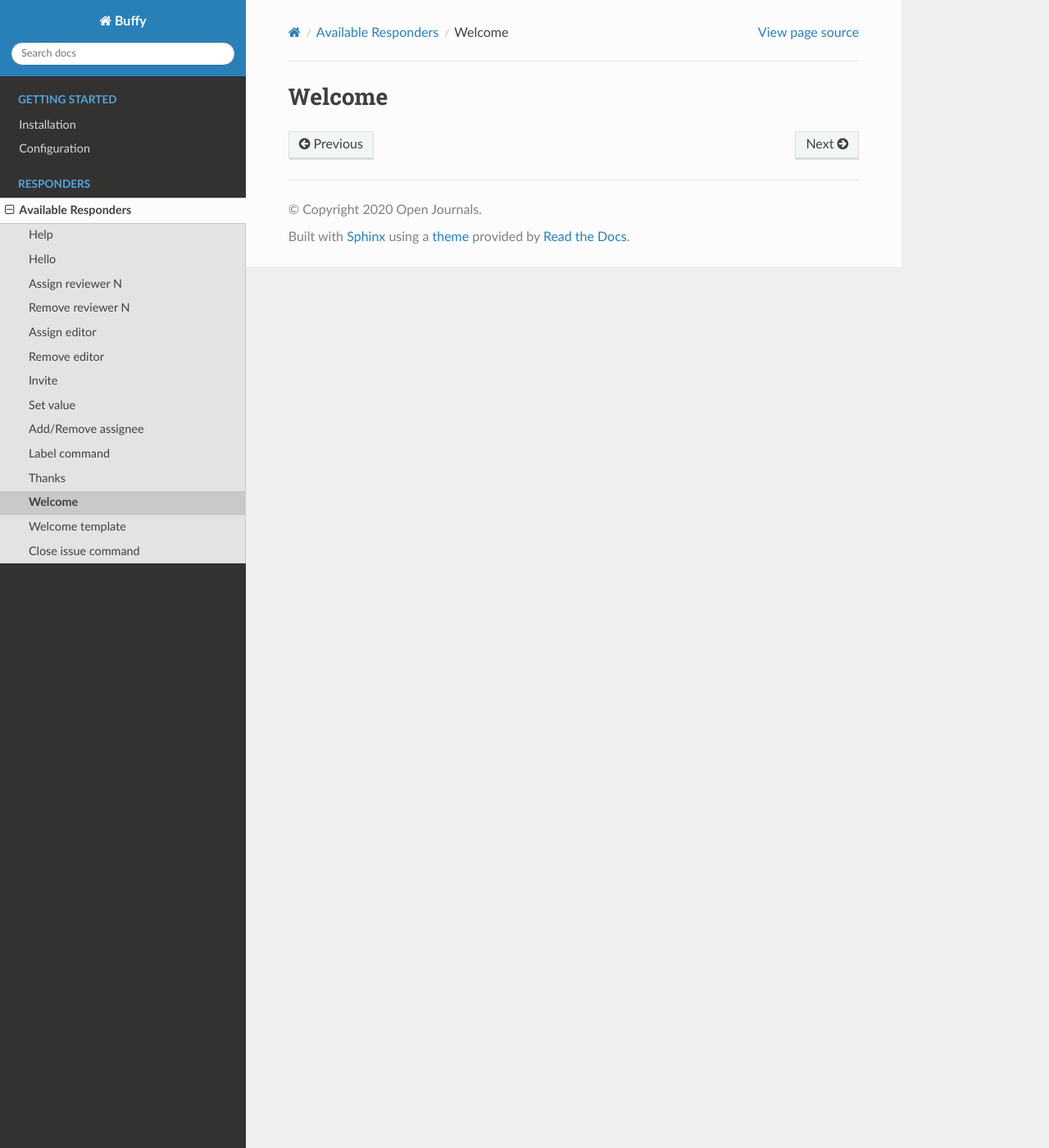
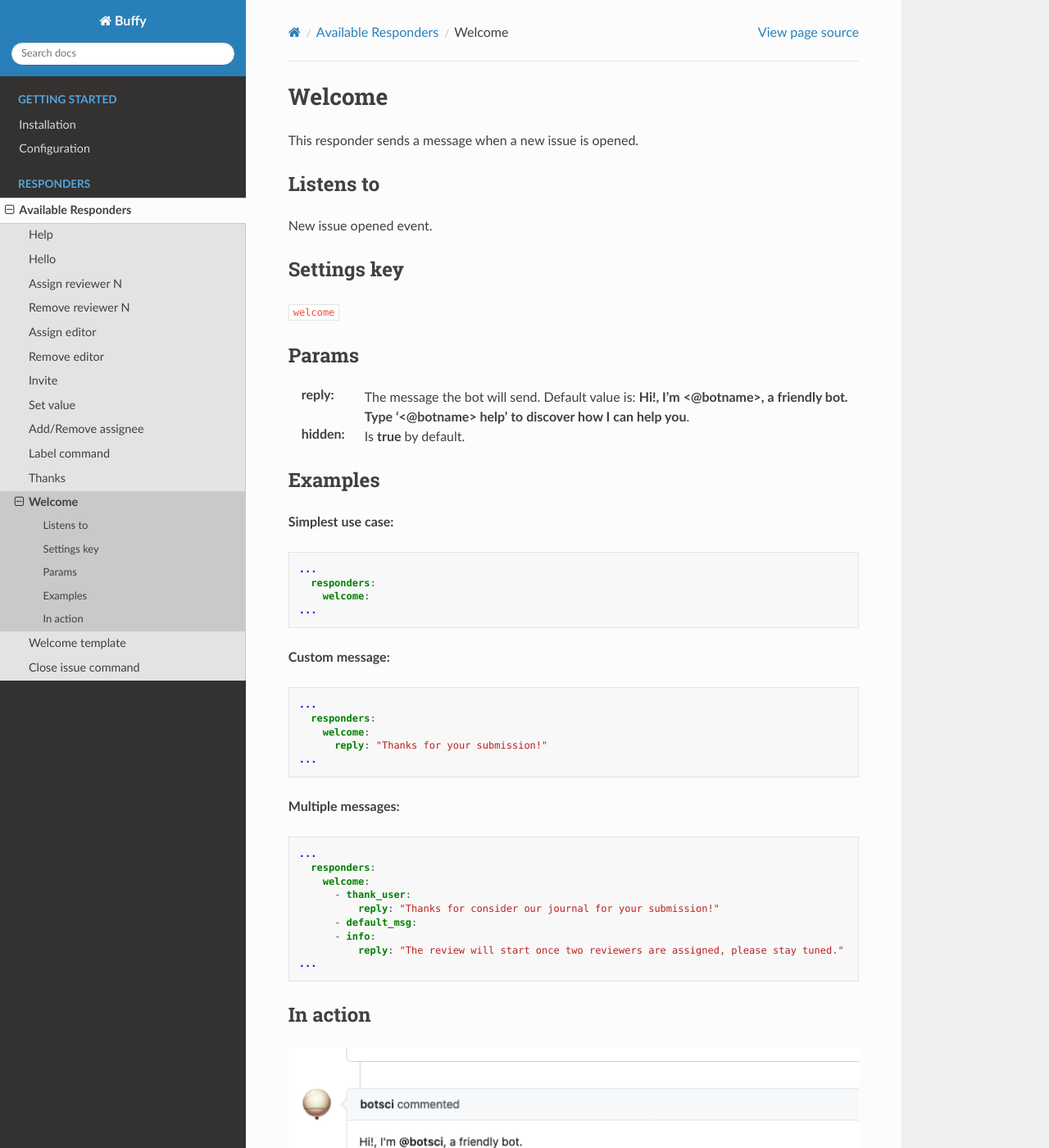
Before and after one commit to openjournals/buffy, a Sphinx documentation site: the page built from docs/responders/welcome.md, in a window 1280 px wide and 1400 px high. Shown: the whole window at 82% size. Built offline with Sphinx 7.4.7 and the Read the Docs theme 2.0.0, drawn with Linux system fonts in a browser that asks for light colours.

Commit message:
add docs for WelcomeResponder

````diff
--- a/docs/responders/welcome.md
+++ b/docs/responders/welcome.md
@@ -1,2 +1,55 @@
 Welcome
 =======
+
+This responder sends a message when a new issue is opened.
+
+## Listens to
+
+New issue opened event.
+
+## Settings key
+
+`welcome`
+
+## Params
+```eval_rst
+:reply: The message the bot will send. Default value is: **Hi!, I'm <@botname>, a friendly bot. Type '<@botname> help' to discover how I can help you**.
+
+:hidden: Is **true** by default.
+
+```
+
+## Examples
+
+**Simplest use case:**
+```yaml
+...
+  responders:
+    welcome:
+...
+```
+
+**Custom message:**
+```yaml
+...
+  responders:
+    welcome:
+      reply: "Thanks for your submission!"
+...
+```
+
+**Multiple messages:**
+```yaml
+...
+  responders:
+    welcome:
+      - thank_user:
+          reply: "Thanks for consider our journal for your submission!"
+      - default_msg:
+      - info:
+          reply: "The review will start once two reviewers are assigned, please stay tuned."
+...
+```
+## In action
+
+![](../images/responders/welcome.png "Welcome responder in action")
````
Also changed, not shown: docs/images/responders/welcome.png (added).
